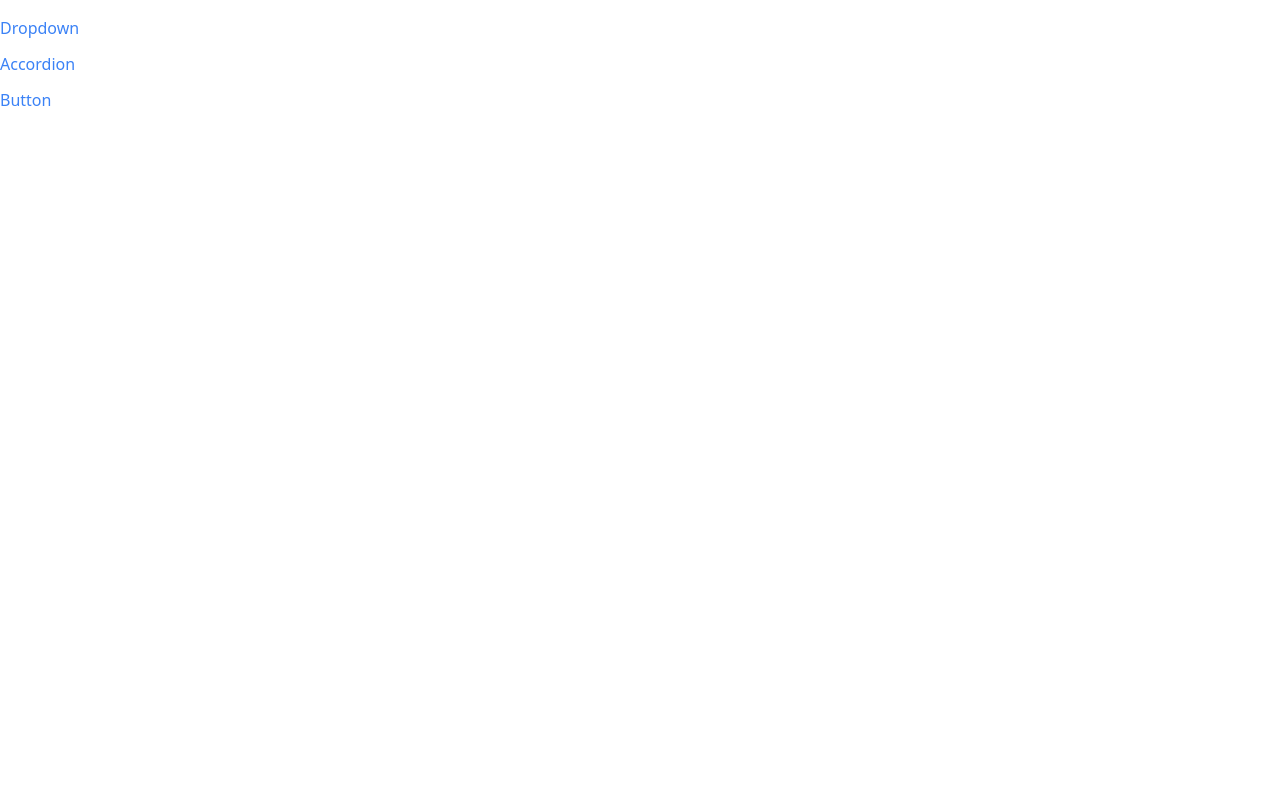
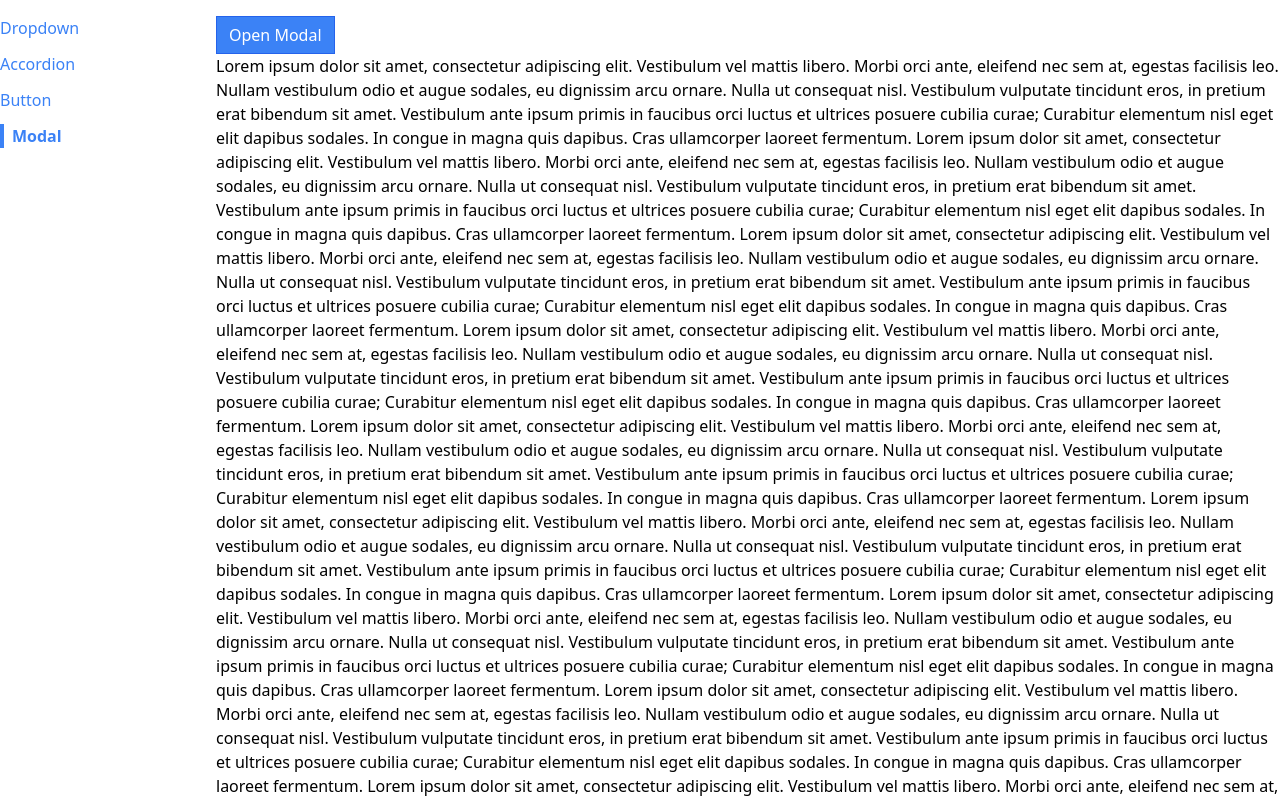
Before and after one commit to FlutterSoft/Udemy---Master-React-Course, a React (Create React App) app in the folder comps/: page /modal in a window 1280 px wide. Shown: the top 800 px of the page. Built offline with nearby package versions, Linux system fonts and the light colour scheme.

Commit message:
Modal Page Completed

```diff
--- a/comps/public/index.html
+++ b/comps/public/index.html
@@ -39,5 +39,8 @@
       To begin the development, run `npm start` or `yarn start`.
       To create a production bundle, use `npm run build` or `yarn build`.
     -->
+    <div class="modal-container">
+
+    </div>
   </body>
 </html>
--- a/comps/src/App.js
+++ b/comps/src/App.js
@@ -3,7 +3,7 @@ import Sidebar from './components/Sidebar'
 import AccordionPage from './pages/AccordionPage'
 import DropdownPage from './pages/DropdownPage'
 import ButtonPage from './pages/ButtonPage'
-
+import ModalPage from './pages/ModalPage'
 
 export default function App(){
 
@@ -25,6 +25,9 @@ export default function App(){
                 <Route path="/dropdown">
                     <DropdownPage />
                 </Route>
+                <Route path="/modal">
+                    <ModalPage />
+                </Route>
             </div>
 
         </div>
--- /dev/null
+++ b/comps/src/components/Modal.js
@@ -0,0 +1,30 @@
+import ReactDOM from 'react-dom'
+import { GoX } from "react-icons/go";
+import { useEffect } from 'react'
+
+export default function Modal({ onClose, children, actionBar }){
+
+    useEffect( () => {
+        document.body.classList.add('overflow-hidden')
+
+        return () => {
+            document.body.classList.remove('overflow-hidden')
+        }
+    },[])
+    return ReactDOM.createPortal(
+        <div>
+            <div onClick={onClose} className="fixed inset-0 bg-gray-300 opacity-80">
+
+            </div>
+            <div className="fixed inset-40 p-10 bg-white rounded-lg ">
+                <div className="flex flex-col justify-between h-full">
+                    {children}
+                    <div className="flex justify-end">
+                        {actionBar}
+                    </div>
+                </div>
+            </div>
+        </div>,
+        document.querySelector('.modal-container')
+    )
+}
--- a/comps/src/components/Sidebar.js
+++ b/comps/src/components/Sidebar.js
@@ -5,6 +5,7 @@ export default function Sidebar(){
         { label: 'Dropdown', path: '/dropdown' },
         { label: 'Accordion', path: '/accordion' },
         { label: 'Button', path: '/button' },
+        { label: 'Modal', path: '/modal' },
 
     ]
 
--- /dev/null
+++ b/comps/src/pages/ModalPage.js
@@ -0,0 +1,46 @@
+import Modal from '../components/Modal'
+import { useState } from 'react'
+import Button from '../components/Button'
+
+export default function ModalPage(){
+    const [ showModal, setShowModal ] = useState(false)
+
+    const handleClick = (e) => {
+        setShowModal(true)
+    }
+
+    const handleClose = (e) => {
+        setShowModal(false)
+    }
+
+    const actionBar = <div><Button onClick={handleClose} primary>Accept</Button></div>
+
+    const modal = <Modal onClose={handleClose} actionBar={actionBar}>
+            <p>
+                Here is an important agreement for you to accept
+            </p>
+        </Modal>
+
+    return (
+        <div>
+            <Button onClick={handleClick} primary>Open Modal</Button>
+            {showModal && modal}
+
+            <p>
+                Lorem ipsum dolor sit amet, consectetur adipiscing elit. Vestibulum vel mattis libero. Morbi orci ante, eleifend nec sem at, egestas facilisis leo. Nullam vestibulum odio et augue sodales, eu dignissim arcu ornare. Nulla ut consequat nisl. Vestibulum vulputate tincidunt eros, in pretium erat bibendum sit amet. Vestibulum ante ipsum primis in faucibus orci luctus et ultrices posuere cubilia curae; Curabitur elementum nisl eget elit dapibus sodales. In congue in magna quis dapibus. Cras ullamcorper laoreet fermentum.
+
+                Lorem ipsum dolor sit amet, consectetur adipiscing elit. Vestibulum vel mattis libero. Morbi orci ante, eleifend nec sem at, egestas facilisis leo. Nullam vestibulum odio et augue sodales, eu dignissim arcu ornare. Nulla ut consequat nisl. Vestibulum vulputate tincidunt eros, in pretium erat bibendum sit amet. Vestibulum ante ipsum primis in faucibus orci luctus et ultrices posuere cubilia curae; Curabitur elementum nisl eget elit dapibus sodales. In congue in magna quis dapibus. Cras ullamcorper laoreet fermentum.
+                Lorem ipsum dolor sit amet, consectetur adipiscing elit. Vestibulum vel mattis libero. Morbi orci ante, eleifend nec sem at, egestas facilisis leo. Nullam vestibulum odio et augue sodales, eu dignissim arcu ornare. Nulla ut consequat nisl. Vestibulum vulputate tincidunt eros, in pretium erat bibendum sit amet. Vestibulum ante ipsum primis in faucibus orci luctus et ultrices posuere cubilia curae; Curabitur elementum nisl eget elit dapibus sodales. In congue in magna quis dapibus. Cras ullamcorper laoreet fermentum.
+                Lorem ipsum dolor sit amet, consectetur adipiscing elit. Vestibulum vel mattis libero. Morbi orci ante, eleifend nec sem at, egestas facilisis leo. Nullam vestibulum odio et augue sodales, eu dignissim arcu ornare. Nulla ut consequat nisl. Vestibulum vulputate tincidunt eros, in pretium erat bibendum sit amet. Vestibulum ante ipsum primis in faucibus orci luctus et ultrices posuere cubilia curae; Curabitur elementum nisl eget elit dapibus sodales. In congue in magna quis dapibus. Cras ullamcorper laoreet fermentum.
+                Lorem ipsum dolor sit amet, consectetur adipiscing elit. Vestibulum vel mattis libero. Morbi orci ante, eleifend nec sem at, egestas facilisis leo. Nullam vestibulum odio et augue sodales, eu dignissim arcu ornare. Nulla ut consequat nisl. Vestibulum vulputate tincidunt eros, in pretium erat bibendum sit amet. Vestibulum ante ipsum primis in faucibus orci luctus et ultrices posuere cubilia curae; Curabitur elementum nisl eget elit dapibus sodales. In congue in magna quis dapibus. Cras ullamcorper laoreet fermentum.
+                Lorem ipsum dolor sit amet, consectetur adipiscing elit. Vestibulum vel mattis libero. Morbi orci ante, eleifend nec sem at, egestas facilisis leo. Nullam vestibulum odio et augue sodales, eu dignissim arcu ornare. Nulla ut consequat nisl. Vestibulum vulputate tincidunt eros, in pretium erat bibendum sit amet. Vestibulum ante ipsum primis in faucibus orci luctus et ultrices posuere cubilia curae; Curabitur elementum nisl eget elit dapibus sodales. In congue in magna quis dapibus. Cras ullamcorper laoreet fermentum.
+                Lorem ipsum dolor sit amet, consectetur adipiscing elit. Vestibulum vel mattis libero. Morbi orci ante, eleifend nec sem at, egestas facilisis leo. Nullam vestibulum odio et augue sodales, eu dignissim arcu ornare. Nulla ut consequat nisl. Vestibulum vulputate tincidunt eros, in pretium erat bibendum sit amet. Vestibulum ante ipsum primis in faucibus orci luctus et ultrices posuere cubilia curae; Curabitur elementum nisl eget elit dapibus sodales. In congue in magna quis dapibus. Cras ullamcorper laoreet fermentum.
+                Lorem ipsum dolor sit amet, consectetur adipiscing elit. Vestibulum vel mattis libero. Morbi orci ante, eleifend nec sem at, egestas facilisis leo. Nullam vestibulum odio et augue sodales, eu dignissim arcu ornare. Nulla ut consequat nisl. Vestibulum vulputate tincidunt eros, in pretium erat bibendum sit amet. Vestibulum ante ipsum primis in faucibus orci luctus et ultrices posuere cubilia curae; Curabitur elementum nisl eget elit dapibus sodales. In congue in magna quis dapibus. Cras ullamcorper laoreet fermentum.
+                Lorem ipsum dolor sit amet, consectetur adipiscing elit. Vestibulum vel mattis libero. Morbi orci ante, eleifend nec sem at, egestas facilisis leo. Nullam vestibulum odio et augue sodales, eu dignissim arcu ornare. Nulla ut consequat nisl. Vestibulum vulputate tincidunt eros, in pretium erat bibendum sit amet. Vestibulum ante ipsum primis in faucibus orci luctus et ultrices posuere cubilia curae; Curabitur elementum nisl eget elit dapibus sodales. In congue in magna quis dapibus. Cras ullamcorper laoreet fermentum.
+                Lorem ipsum dolor sit amet, consectetur adipiscing elit. Vestibulum vel mattis libero. Morbi orci ante, eleifend nec sem at, egestas facilisis leo. Nullam vestibulum odio et augue sodales, eu dignissim arcu ornare. Nulla ut consequat nisl. Vestibulum vulputate tincidunt eros, in pretium erat bibendum sit amet. Vestibulum ante ipsum primis in faucibus orci luctus et ultrices posuere cubilia curae; Curabitur elementum nisl eget elit dapibus sodales. In congue in magna quis dapibus. Cras ullamcorper laoreet fermentum.
+                Lorem ipsum dolor sit amet, consectetur adipiscing elit. Vestibulum vel mattis libero. Morbi orci ante, eleifend nec sem at, egestas facilisis leo. Nullam vestibulum odio et augue sodales, eu dignissim arcu ornare. Nulla ut consequat nisl. Vestibulum vulputate tincidunt eros, in pretium erat bibendum sit amet. Vestibulum ante ipsum primis in faucibus orci luctus et ultrices posuere cubilia curae; Curabitur elementum nisl eget elit dapibus sodales. In congue in magna quis dapibus. Cras ullamcorper laoreet fermentum.
+            </p>
+
+        </div>
+    )
+}
```
